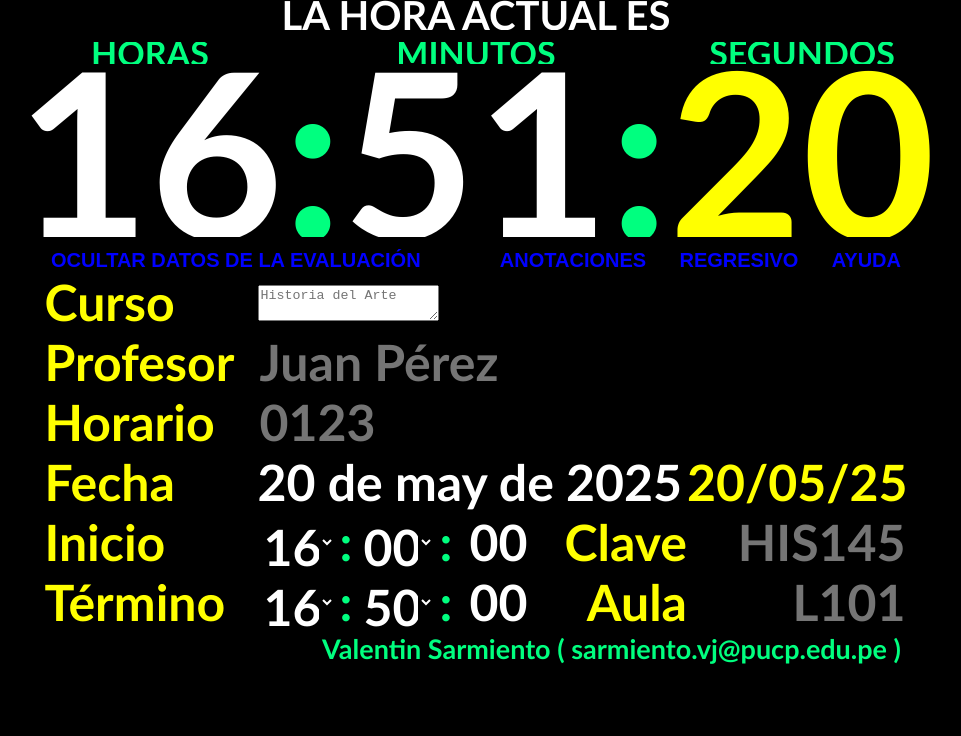
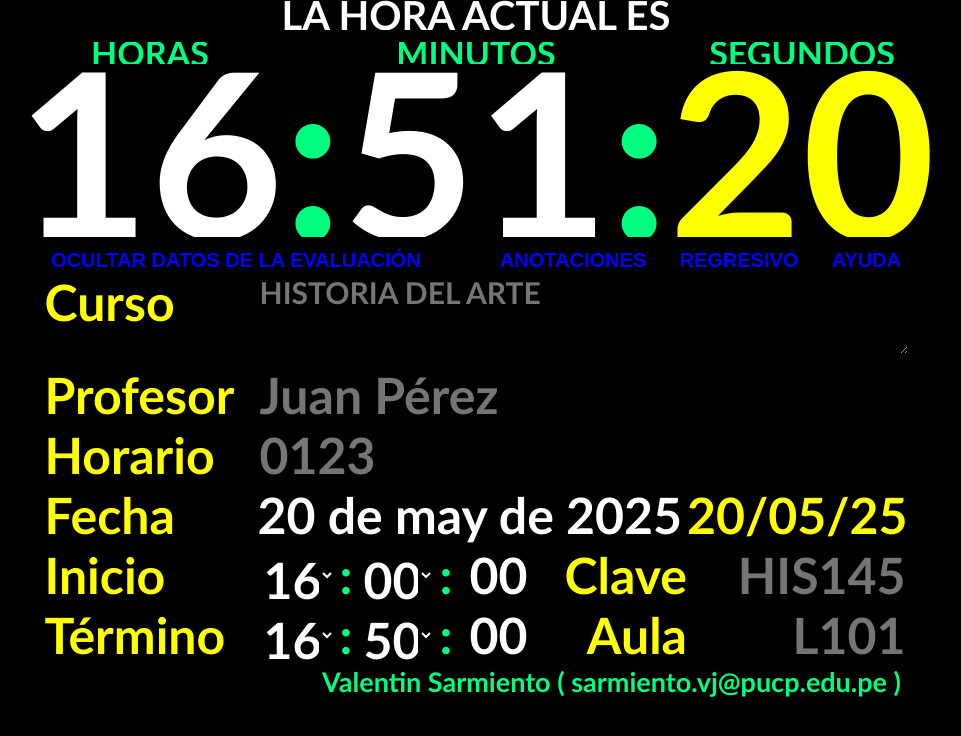
Before and after one commit to sarmientovj/time, a plain HTML site: page index.html in a window 1280 px wide. Shown: the whole page, without its empty margins (164-1125 px from the left). Drawn offline with Linux system fonts and the light colour scheme.

Commit message:
Add files via upload

```diff
--- a/styles.css
+++ b/styles.css
@@ -121,6 +121,24 @@ input {
     color: white;
     background-color: transparent;
 }
+textarea {
+    margin: 0px;
+    margin-left: 2px;
+    margin-top: 2px;
+    padding: 0px;
+    border: 0px;
+    height: 80px;
+    width: 648px;
+    font-size: 30px;
+    font-family: 'Calibri';
+    font-weight: bold;
+    color: white;
+    background-color: transparent;
+    word-wrap: break-word;
+    word-break: break-all;
+    text-transform: uppercase;
+}
+
 .form-group {
     display: flex;
     align-items: center;
```
